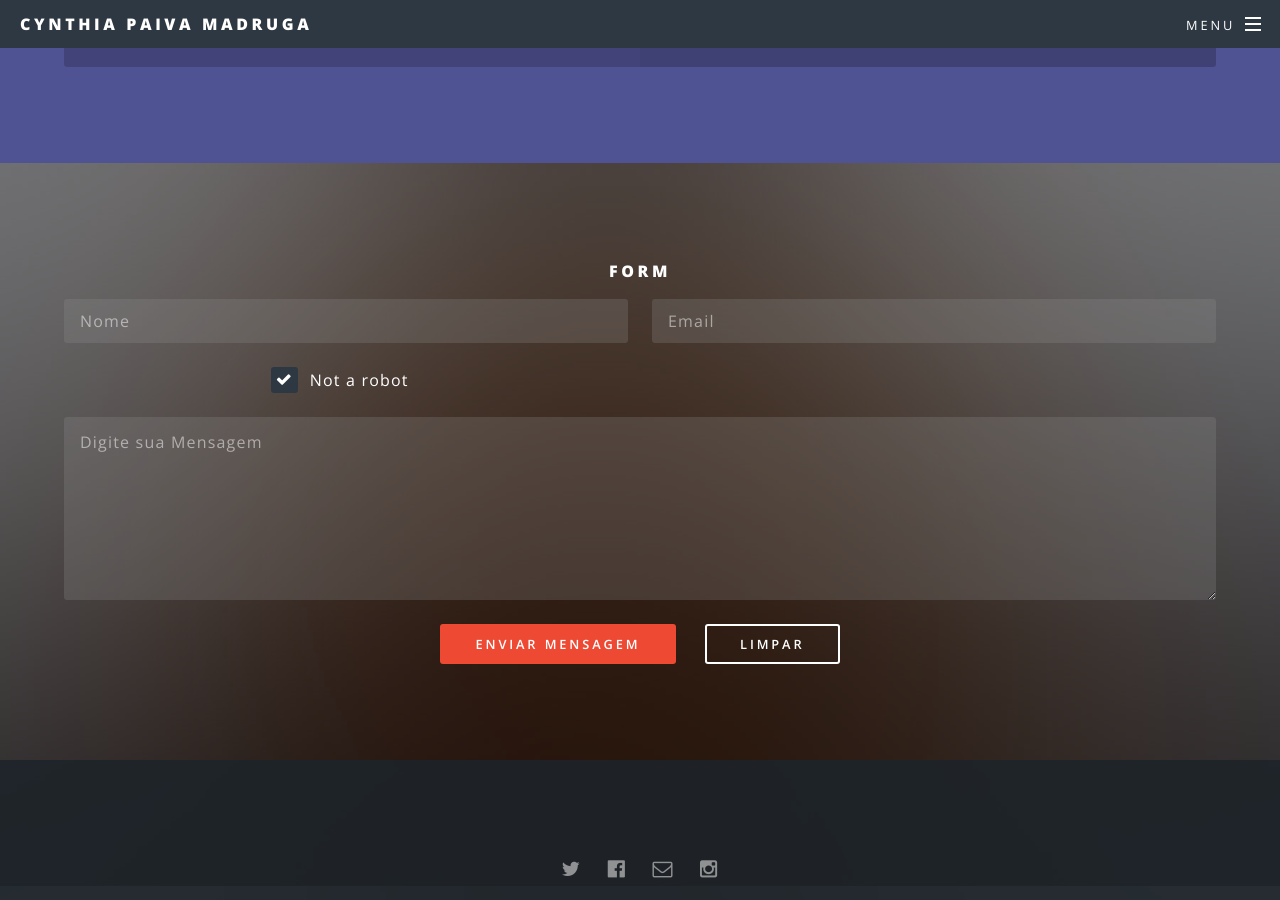
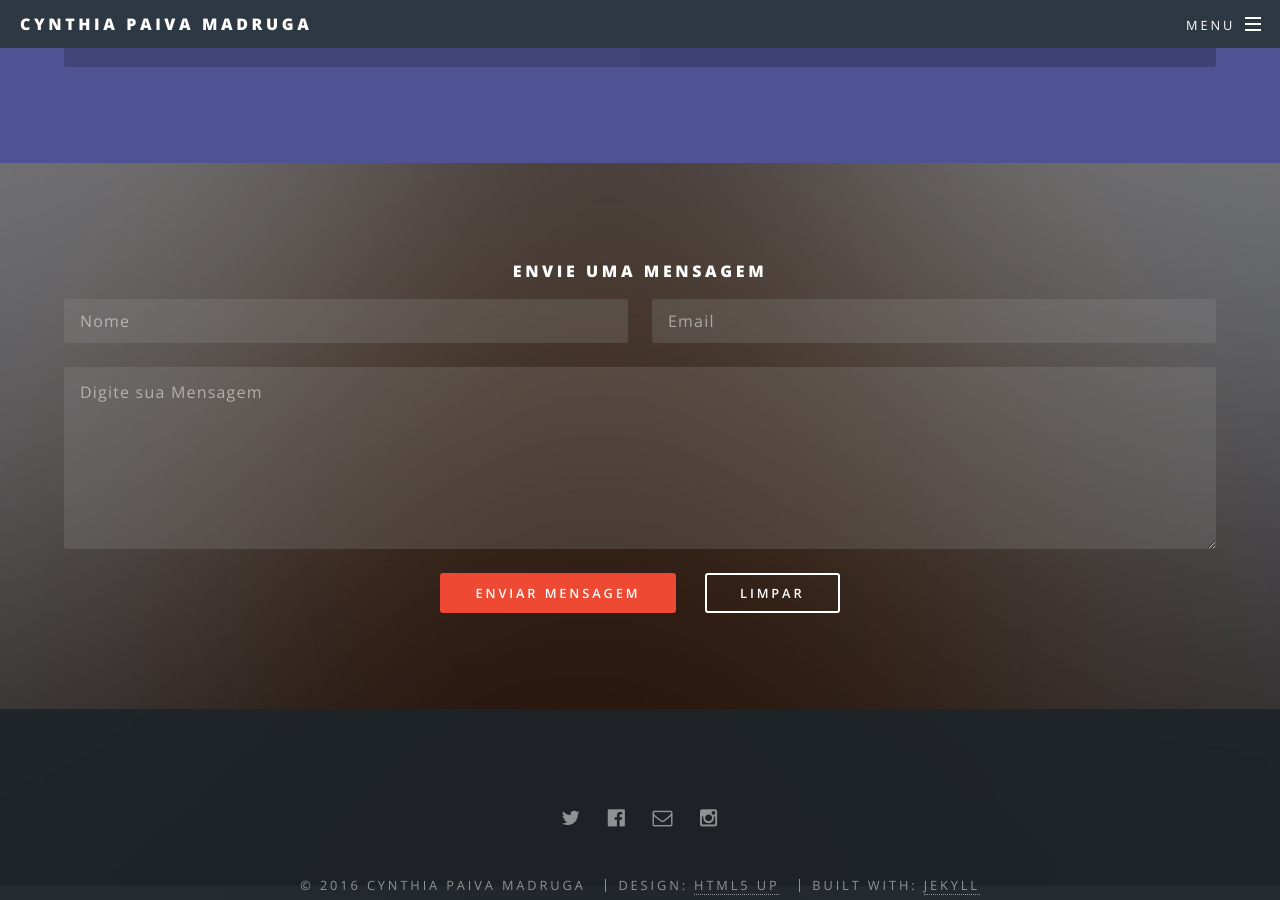
Before and after one commit to cynthiapaivam/cynthiapaivam.github-io, a Jekyll site: the page built from index.html, in a window 1280 px wide and 900 px high, scrolled down 3665 px. Built offline with Jekyll 4.4.1, drawn with Linux system fonts in a browser that asks for light colours.

Commit message:
Removes checkbox in contact form

```diff
--- a/index.html
+++ b/index.html
@@ -103,18 +103,15 @@ layout: landing
 <!-- CTA -->
 <section id="contact" class="wrapper style4 special">
 	<div class="inner">
-		<h4>Form</h4>
+		<h4>Envie uma mensagem</h4>
 		<form method="post" action="https://formspree.io/cynthiapaivam@gmail.com">
+			<input type="text" name="_gotcha" style="display:none" />
 			<div class="row uniform">
 				<div class="6u 12u$(xsmall)">
 					<input type="text" name="name" id="name" value="" placeholder="Nome" />
 				</div>
 				<div class="6u$ 12u$(xsmall)">
 					<input type="email" name="_replyto" id="email" value="" placeholder="Email" />
-				</div>
-				<div class="6u$ 12u$(small)">
-					<input type="checkbox" id="demo-human" name="demo-human" checked>
-					<label for="demo-human">Not a robot</label>
 				</div>
 				<div class="12u$">
 					<textarea name="message" id="message" placeholder="Digite sua Mensagem" rows="6"></textarea>
```
